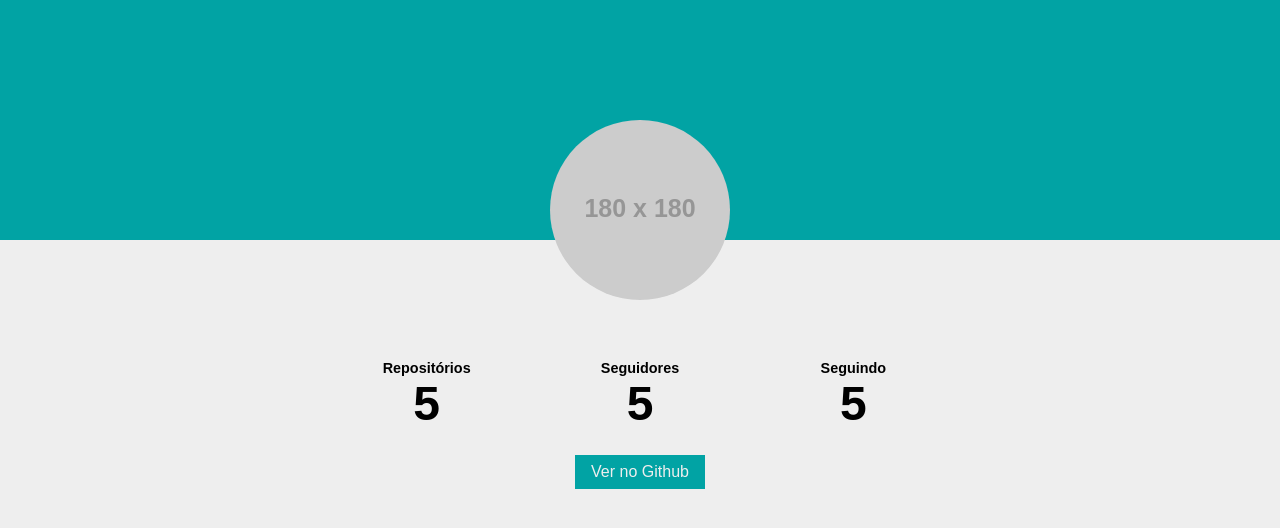
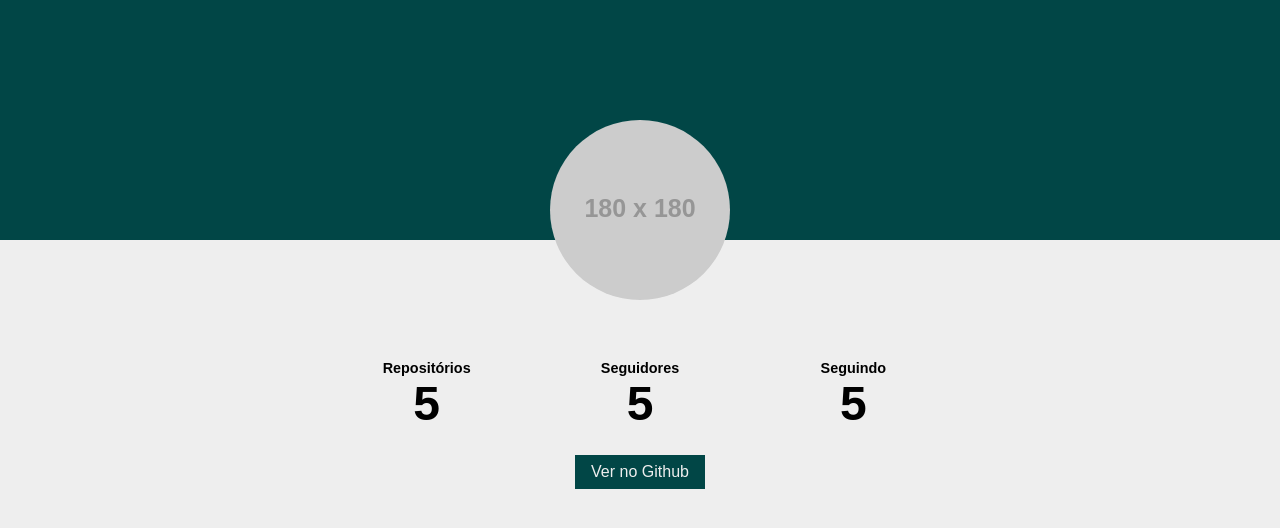
Before and after one commit to SdneyFernandes/AJAX, a plain HTML site: page index.html in a window 1280 px wide. Drawn offline with Linux system fonts and the light colour scheme; no server answers; placeholder pictures from the web are drawn by us.

Commit message:
Alterando Cor de Fundo Header

```diff
--- a/main.css
+++ b/main.css
@@ -1,5 +1,5 @@
 :root {
-    --header-color: #01a3a4;
+    --header-color: #014646;
     --bg-color: #eee;
 }
 
```
